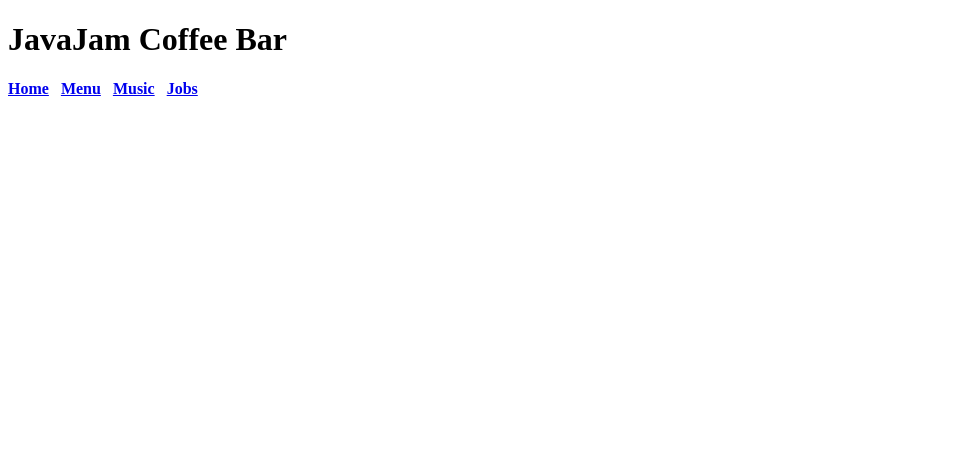
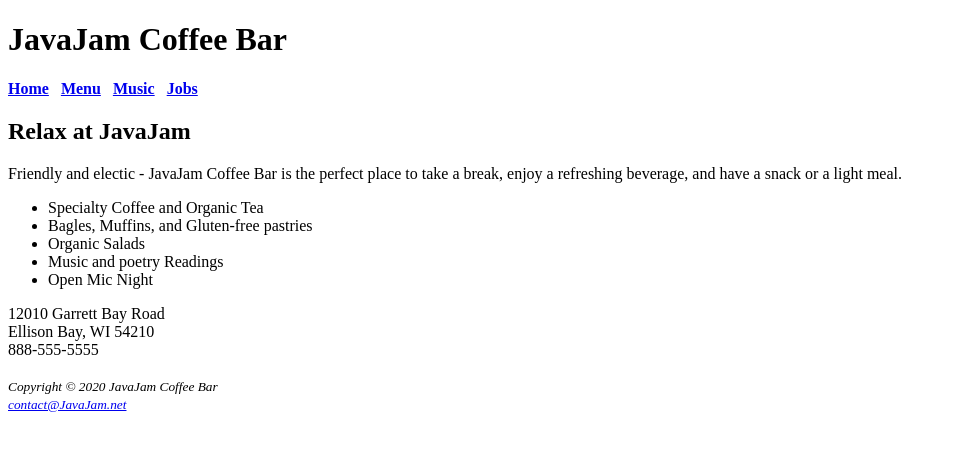
Before and after one commit to mayomya11/javajam-1, a plain HTML site: page index.html in a window 1280 px wide. Shown: the whole page, without its empty margins (0-956 px from the left). Drawn offline with Linux system fonts and the light colour scheme.

Commit message:
Update index.html

```diff
--- a/index.html
+++ b/index.html
@@ -14,3 +14,29 @@
 <a href="jobs.html">Jobs</a>
 </b>
 </nav>
+<main>
+<h2>Relax at JavaJam</h2>
+<p>Friendly and electic - JavaJam Coffee Bar is the perfect place to take a break,
+  enjoy a refreshing beverage, and have a snack or a light meal.</p>
+<ul>
+  <li>Specialty Coffee and Organic Tea</li>
+  <li>Bagles, Muffins, and Gluten-free pastries</li>
+  <li>Organic Salads</li>
+  <li>Music and poetry Readings</li>
+  <li>Open Mic Night</li>
+</ul>
+<div>
+12010 Garrett Bay Road<br>
+Ellison Bay, WI 54210<br>
+888-555-5555<br>
+</div>
+<br>
+</main>
+<footer>
+<small><i>
+  Copyright &copy; 2020 JavaJam Coffee Bar<br>
+  <a href="mailto:dromancheck@bbrook.k12.nj.us">contact@JavaJam.net</a>
+</i></small>
+</footer>
+</body>
+</html>
```
